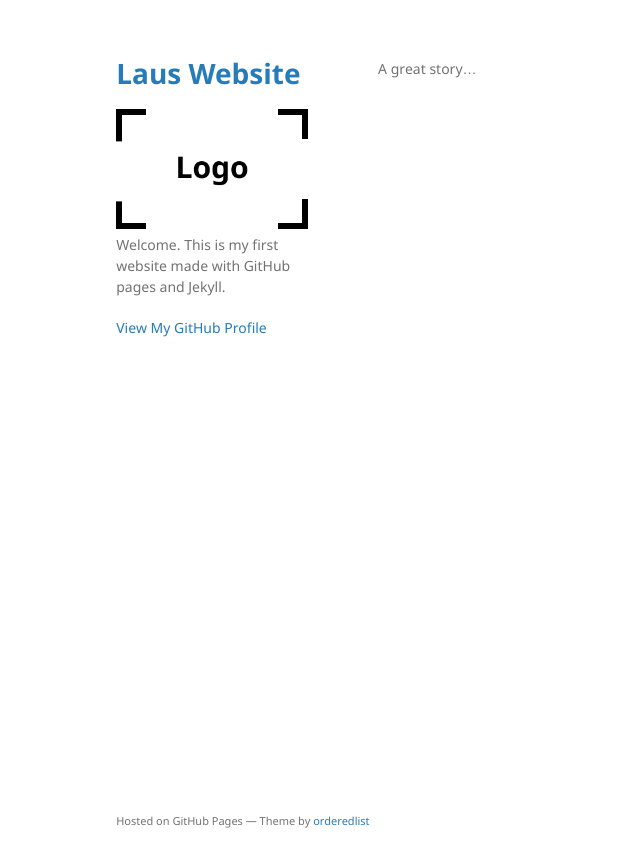
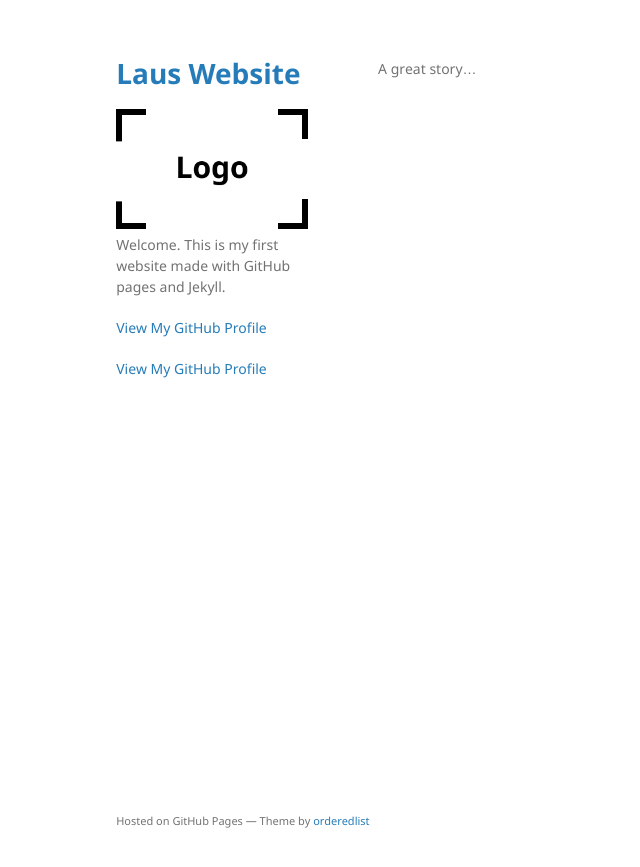
Before and after one commit to LauBengaard/LauBengaard.github.io, a Jekyll site: the page built from subpage1.md, in a window 1280 px wide. Shown: the top 867 px of the page, without its empty margins (0-640 px from the left). Built offline with Jekyll 4.4.1, drawn with Linux system fonts in a browser that asks for light colours.

Commit message:
adding links for github profiles

```diff
--- a/_layouts/default.html
+++ b/_layouts/default.html
@@ -29,6 +29,7 @@
 
         {% if site.github.is_user_page %}
         <p class="view"><a href="{{ site.github.owner_url }}">View My GitHub Profile</a></p>
+        <p class="view"><a href="{{ https://github.com/annaekner }}">View My GitHub Profile</a></p>
         {% endif %}
 
         {% if site.show_downloads %}
```
